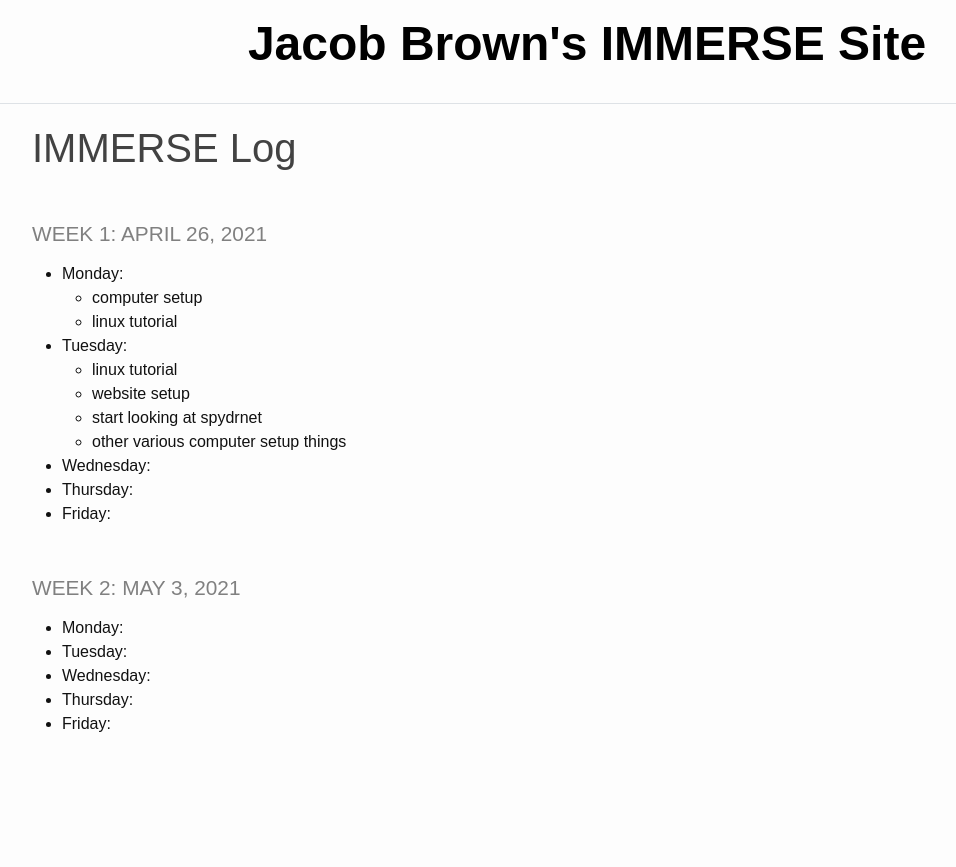
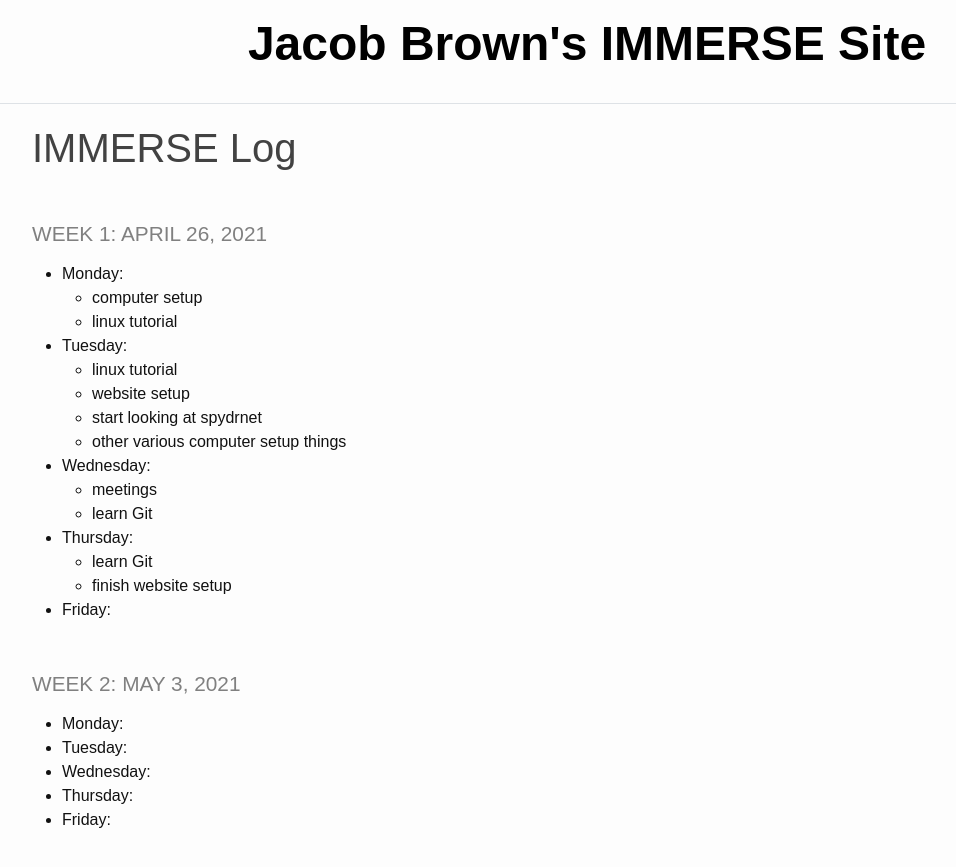
Before and after one commit to jacobdbrown4/jacob_brown, a Jekyll site: the page built from _pages/log.md, in a window 1280 px wide. Shown: the top 867 px of the page, without its empty margins (53-1009 px from the left). Built offline with Jekyll 4.4.1, drawn with Linux system fonts in a browser that asks for light colours.

Commit message:
updated log

```diff
--- a/_pages/log.md
+++ b/_pages/log.md
@@ -14,7 +14,11 @@ title: IMMERSE Log
   * start looking at spydrnet
   * other various computer setup things
 * **Wednesday**:
+  * meetings
+  * learn Git
 * **Thursday**:
+  * learn Git
+  * finish website setup
 * **Friday**:
 
 ### Week 2: May 3, 2021
```
